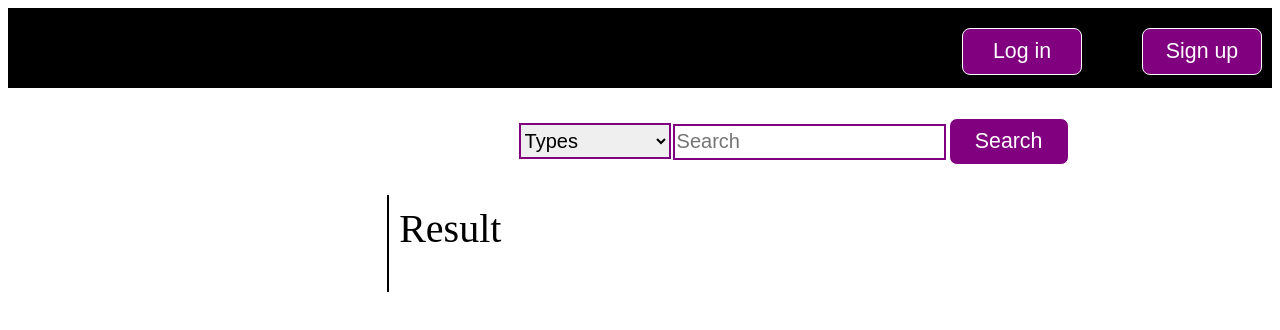
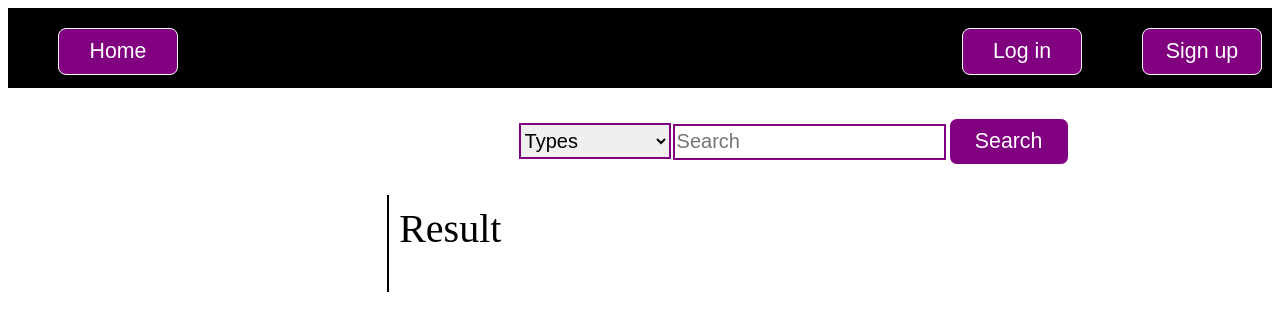
Before and after one commit to SiegmeyerYu/cs326-final-dalet, a website: page html/customer.html in a window 1280 px wide. Drawn offline with Linux system fonts and the light colour scheme.

Commit message:
add home button

```diff
--- a/html/customer.html
+++ b/html/customer.html
@@ -59,6 +59,7 @@
     }
     #homeBtn{
         float:left;
+        margin-left:50px;
     }
 
     .form-control{
@@ -108,6 +109,7 @@ img{
  <body>
     <section id ="page">
         <header>
+        <button id="homeBtn" onclick="window.location.href = './index.html';">Home</button>
         <div id="profile"></div>
         <div id="signup"><button id="signupBtn"onclick="window.location.href = './sign_up.html';">Sign up</button></div>
         <div id="login"><button id="loginBtn" onclick="window.location.href = './log_in.html';">Log in</button></div>
```
